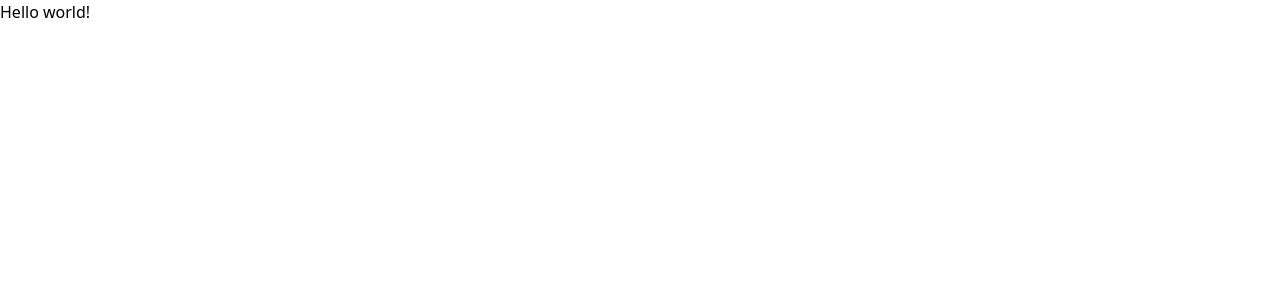
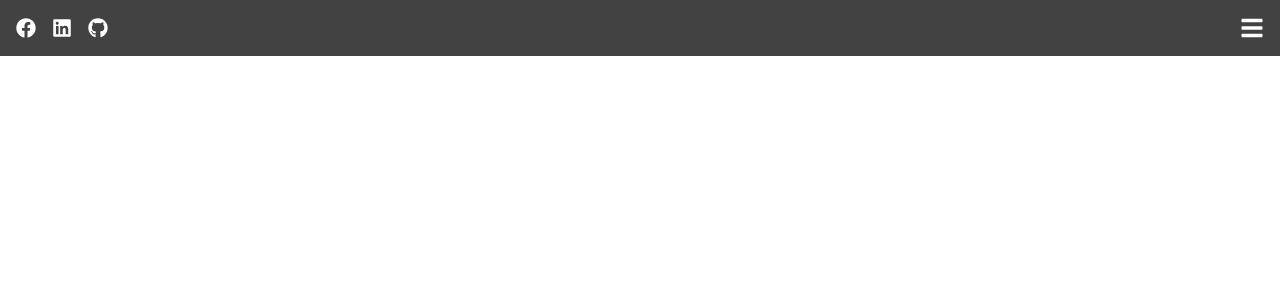
Before and after one commit to hulk-code/My_Portfolio, a React (Vite) app: page / in a window 1280 px wide. Shown: the top 300 px of the page. Built offline with nearby package versions, Linux system fonts and the light colour scheme.

Commit message:
CREATE INITIAL NAVBER

```diff
--- a/package.json
+++ b/package.json
@@ -11,10 +11,12 @@
   },
   "dependencies": {
     "@material-tailwind/react": "^2.1.10",
+    "aos": "^2.3.4",
     "localforage": "^1.10.0",
     "match-sorter": "^8.0.0",
     "react": "^18.3.1",
     "react-dom": "^18.3.1",
+    "react-icons": "^5.4.0",
     "react-router-dom": "^7.1.1",
     "sort-by": "^1.2.0"
   },
--- a/src/Component/Router/Router.jsx
+++ b/src/Component/Router/Router.jsx
@@ -1,9 +1,15 @@
 import { createBrowserRouter } from "react-router-dom";
+import Home from "../Routes/Home/Home";
+import ErrorPage from "../Routes/ErrorPage/ErrorPage";
 
 const router = createBrowserRouter([
   {
     path: "/",
-    element: <div>Hello world!</div>,
+    element: <Home></Home>,
+    errorElement: <ErrorPage></ErrorPage>,
+    children: [
+
+      ],
   },
 ]);
 
--- /dev/null
+++ b/src/Component/Routes/ErrorPage/ErrorPage.jsx
@@ -0,0 +1,11 @@
+import React from 'react';
+
+const ErrorPage = () => {
+    return (
+        <div>
+            sdfgikudhg
+        </div>
+    );
+};
+
+export default ErrorPage;
--- /dev/null
+++ b/src/Component/Routes/Home/Home.jsx
@@ -0,0 +1,15 @@
+
+import React from 'react';
+import { Outlet } from 'react-router-dom';
+import Navber from '../../SharedItems/Navber/Navber';
+
+const Home = () => {
+    return (
+        <div>
+           <Navber></Navber>
+            <Outlet></Outlet>
+        </div>
+    );
+};
+
+export default Home;
--- /dev/null
+++ b/src/Component/SharedItems/Navber/Navber.jsx
@@ -0,0 +1,56 @@
+import React, { useState } from "react";
+import { FaFacebook, FaLinkedin, FaGithub, FaBars, FaTimes } from "react-icons/fa";
+
+const Navbar = () => {
+  const [menuOpen, setMenuOpen] = useState(false);
+
+  const toggleMenu = () => setMenuOpen(!menuOpen);
+
+  return (
+    <div className="relative">
+      {/* Navbar */}
+      <nav className="flex justify-between items-center p-4 bg-gray-800 text-white">
+        {/* Left Side: Social Icons */}
+        <div className="flex space-x-4">
+          <a href="https://facebook.com" target="_blank" rel="noopener noreferrer">
+            <FaFacebook className="text-xl hover:text-blue-500" />
+          </a>
+          <a href="https://linkedin.com" target="_blank" rel="noopener noreferrer">
+            <FaLinkedin className="text-xl hover:text-blue-700" />
+          </a>
+          <a href="https://github.com" target="_blank" rel="noopener noreferrer">
+            <FaGithub className="text-xl hover:text-gray-400" />
+          </a>
+        </div>
+
+        {/* Right Side: Hamburger Menu */}
+        <div className="cursor-pointer" onClick={toggleMenu}>
+          {menuOpen ? <FaTimes className="text-2xl" /> : <FaBars className="text-2xl" />}
+        </div>
+      </nav>
+
+      {/* Full-Page Overlay Menu */}
+      {menuOpen && (
+        <div className="fixed inset-0 bg-gray-900 bg-opacity-95 flex flex-col justify-center items-center text-white text-2xl z-50">
+          {/* Close Button */}
+          <div className="absolute top-4 right-4 cursor-pointer" onClick={toggleMenu}>
+            <FaTimes className="text-3xl hover:text-red-500" />
+          </div>
+
+          {/* Navigation Links */}
+          <a href="/" className="mb-4 hover:text-blue-500" onClick={toggleMenu}>
+            Home
+          </a>
+          <a href="/contact" className="mb-4 hover:text-blue-500" onClick={toggleMenu}>
+            Contact
+          </a>
+          <a href="/about" className="hover:text-blue-500" onClick={toggleMenu}>
+            About
+          </a>
+        </div>
+      )}
+    </div>
+  );
+};
+
+export default Navbar;
--- a/src/tailwind.config.js
+++ /dev/null
@@ -1,12 +0,0 @@
-const withMT = require("@material-tailwind/react/utils/withMT");
-
-module.exports = withMT({
-  content: ["./index.html", "./src/**/*.{vue,js,ts,jsx,tsx}"],
-  theme: {
-    extend: {},
-  },
-
-  plugins: [
-    require('daisyui'),
-  ],
-});
--- a/tailwind.config.js
+++ b/tailwind.config.js
@@ -1,8 +1,12 @@
-/** @type {import('tailwindcss').Config} */
-export default {
-  content: [],
+const withMT = require("@material-tailwind/react/utils/withMT");
+
+module.exports = withMT({
+  content: ["./index.html", "./src/**/*.{vue,js,ts,jsx,tsx}"],
   theme: {
     extend: {},
   },
-  plugins: [],
-}
+
+  plugins: [
+    require('daisyui'),
+  ],
+});
```
Also changed, not shown: 1 other file (tests, documents, lock files or other folders).
